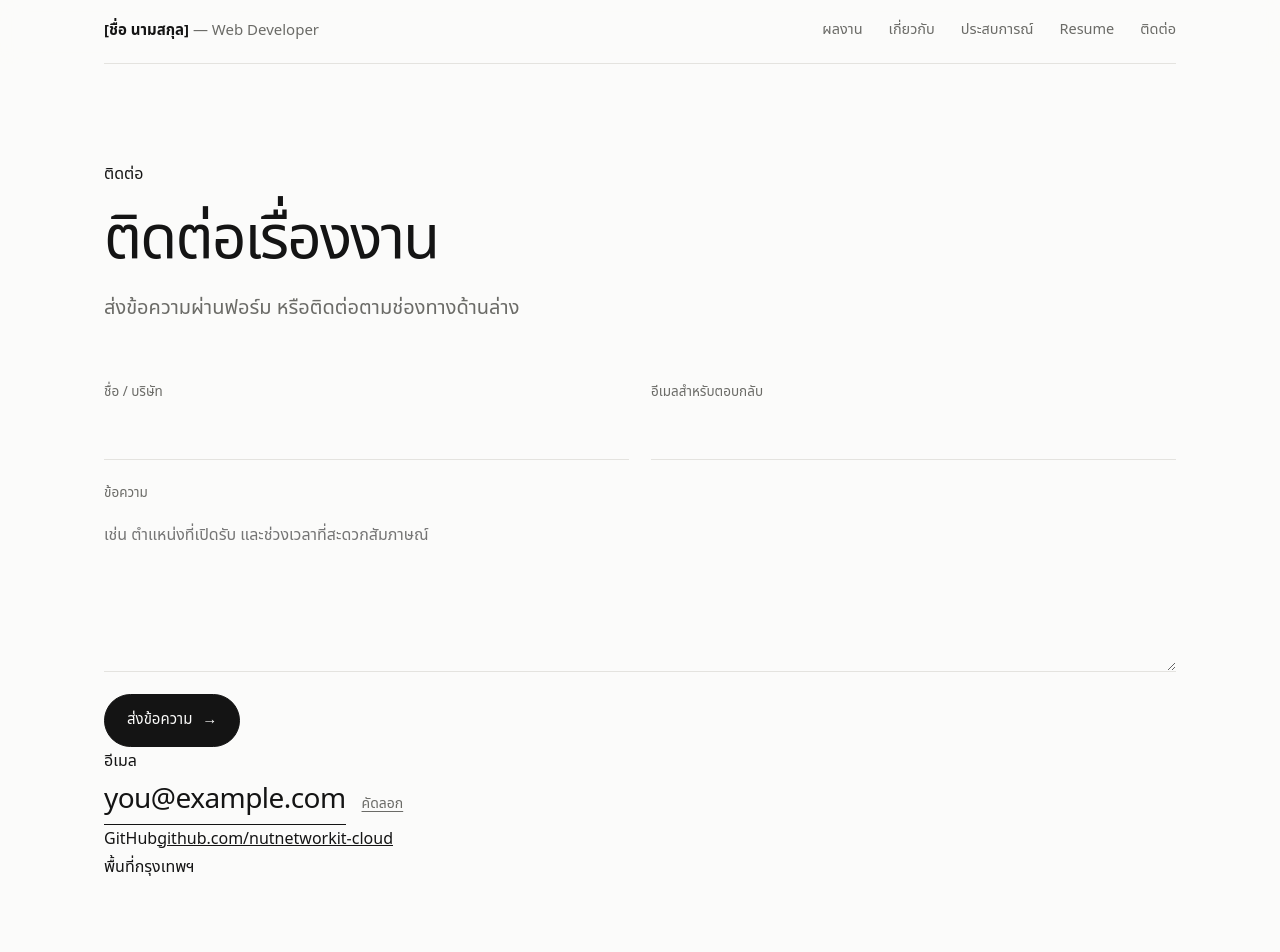
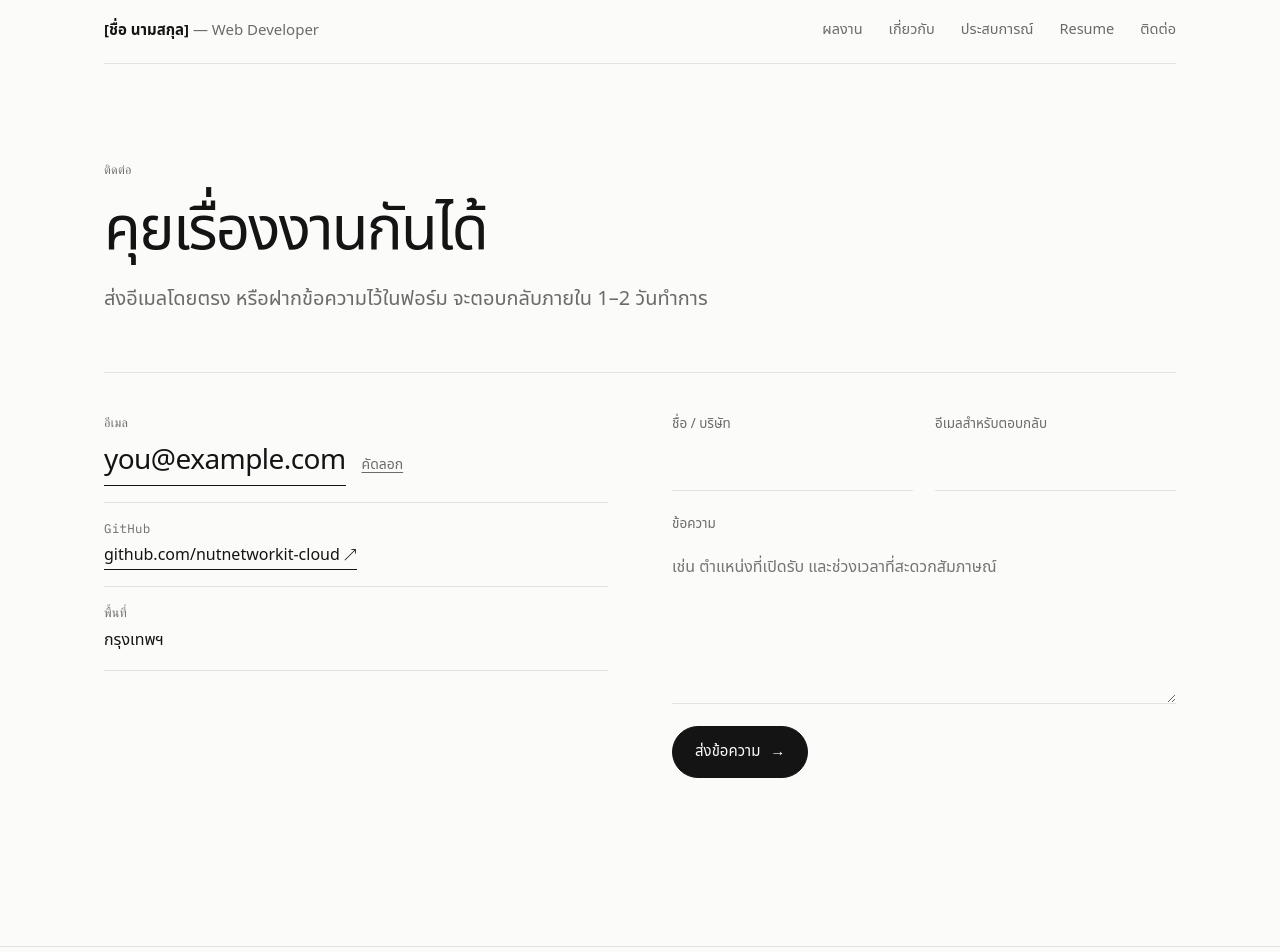
Before and after one commit to nutnetworkit-cloud/nutnetworkit-cloud.github.io, a Next.js app: page /contact in a window 1280 px wide. Shown: the top 952 px of the page. Built offline with nearby package versions, Linux system fonts and the light colour scheme; a web font is replaced by a local one.

Commit message:
Add files via upload

```diff
--- a/app/contact/page.tsx
+++ b/app/contact/page.tsx
@@ -12,38 +12,38 @@ export default function ContactPage() {
   return (
     <>
       <section className="page-h">
-        <span className="label">ติดต่อ</span>
-        <h1>ติดต่อเรื่องงาน</h1>
-        <p className="lede">ส่งข้อความผ่านฟอร์ม หรือติดต่อตามช่องทางด้านล่าง</p>
+        <p className="meta">ติดต่อ</p>
+        <h1>คุยเรื่องงานกันได้</h1>
+        <p className="lede">ส่งอีเมลโดยตรง หรือฝากข้อความไว้ในฟอร์ม จะตอบกลับภายใน 1–2 วันทำการ</p>
       </section>
-      <section className="two">
-        <ContactForm endpoint={settings.contactEndpoint} />
-        <div className="col">
-          <div className="ci">
-            <span className="label">อีเมล</span>
+      <section className="contact">
+        <div className="channels">
+          <div>
+            <span className="meta">อีเมล</span>
             <CopyEmail email={profile.email} />
           </div>
           {isLink(profile.linkedin) && (
-            <div className="ci">
-              <span className="label">LinkedIn</span>
-              <a href={profile.linkedin} target="_blank" rel="noopener noreferrer">
-                {host(profile.linkedin)}
+            <div>
+              <span className="meta">LinkedIn</span>
+              <a className="ulink" style={{ justifySelf: 'start' }} href={profile.linkedin} target="_blank" rel="noopener noreferrer">
+                {host(profile.linkedin)} ↗
               </a>
             </div>
           )}
           {isLink(profile.github) && (
-            <div className="ci">
-              <span className="label">GitHub</span>
-              <a href={profile.github} target="_blank" rel="noopener noreferrer">
-                {host(profile.github)}
+            <div>
+              <span className="meta">GitHub</span>
+              <a className="ulink" style={{ justifySelf: 'start' }} href={profile.github} target="_blank" rel="noopener noreferrer">
+                {host(profile.github)} ↗
               </a>
             </div>
           )}
-          <div className="ci">
-            <span className="label">พื้นที่</span>
+          <div>
+            <span className="meta">พื้นที่</span>
             <span>{profile.location}</span>
           </div>
         </div>
+        <ContactForm endpoint={settings.contactEndpoint} />
       </section>
     </>
   );
```
